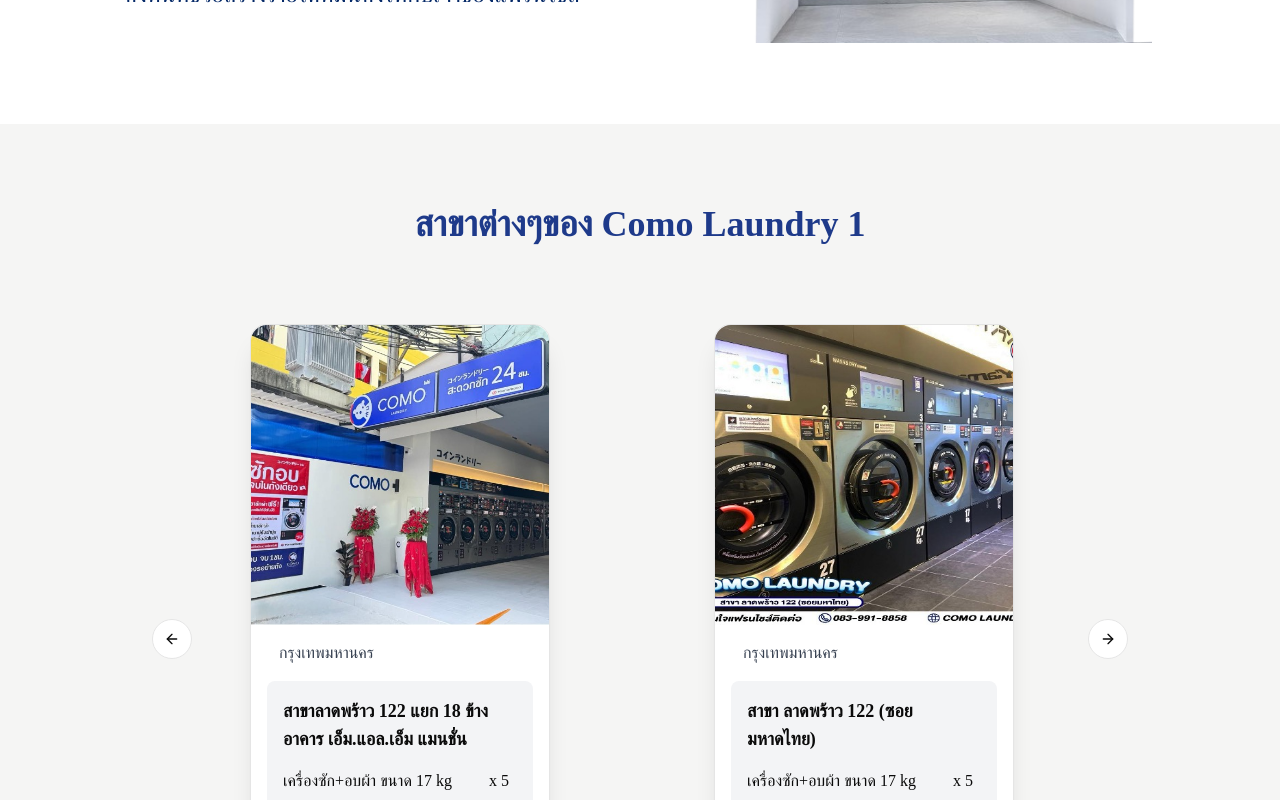
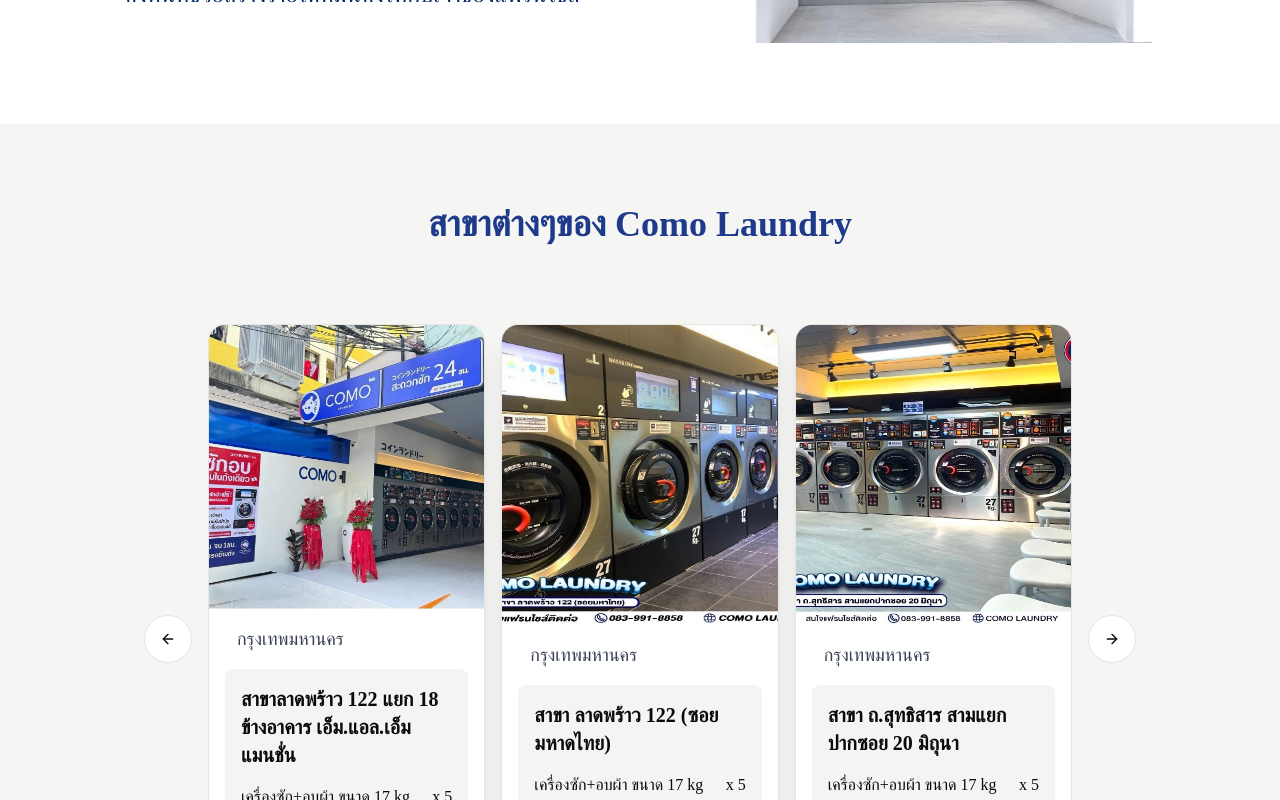
Before and after one commit to martksk/como-laundry, a Next.js app: page / in a window 1280 px wide. Shown: the part 1380-2180 px from the top of the page. Built offline with nearby package versions, Linux system fonts and the light colour scheme; a web font is replaced by a local one.

Commit message:
change franchise section padding

```diff
--- a/package.json
+++ b/package.json
@@ -24,6 +24,7 @@
     "react-dom": "^19.0.0",
     "react-icons": "^5.4.0",
     "react-responsive-carousel": "^3.2.23",
+    "sass": "^1.89.2",
     "tailwind-merge": "^3.0.1",
     "tailwindcss-animate": "^1.0.7",
     "tailwindcss-jun-layout": "^0.8.0"
--- a/src/app/layout.tsx
+++ b/src/app/layout.tsx
@@ -1,5 +1,6 @@
 import type { Metadata } from "next";
 import { Geist, Geist_Mono } from "next/font/google";
+import "@/assets/scss/app.scss";
 import "./globals.css";
 import Navbar from "../components/Navbar";
 import { HomeProvider } from "@/context/homecontext";
--- a/src/app/page.tsx
+++ b/src/app/page.tsx
@@ -163,13 +163,13 @@
         </section>
 
         {/* Franchise */}
-        <div className="bg-stone-100">
+        <div className="bg-stone-100 franchise-container">
           <div className="w-full flex justify-center">
             <h1 className="text-4xl text-center font-bold text-blue-900 mt-20 mb-10">
-              สาขาต่างๆของ Como Laundry 1
+              สาขาต่างๆของ Como Laundry
             </h1>
           </div>
-          <div className="w-full pt-10 py-32 px-4 lg:px-40">
+          <div className="w-full pt-10 py-32">
             <Carousel
               className="w-full relative"
               opts={{
@@ -180,11 +180,11 @@
               <div className="max-w-full mx-4">
                 {" "}
                 {/* Add margin space for the arrows */}
-                <CarouselContent className="w-full -ml-2 md:-ml-4">
+                <CarouselContent className=" -ml-2 md:-ml-4">
                   {franchiseData.map((franchise, index) => (
                     <CarouselItem
                       key={index}
-                      className="basis-full md:basis-1/2 xl1500:basis-1/3 flex-shrink-0 pl-2 md:pl-4"
+                      className="flex-shrink-0 flex-grow-0 sm:basis-full md:basis-1/2 lg:basis-1/3 xl:basis-1/3"
                     >
                       <FranchiseCard machines={[franchise]} />
                     </CarouselItem>
@@ -193,8 +193,9 @@
               </div>
 
               {/* Position arrows outside but still within Carousel component */}
-              <CarouselPrevious className="absolute -left-2 top-1/2 -translate-y-1/2 z-[5] h-8 w-8 lg:h-10 lg:w-10" />
-              <CarouselNext className="absolute -right-2 top-1/2 -translate-y-1/2 z-[5] h-8 w-8 lg:h-10 lg:w-10" />
+              {/* <CarouselPrevious className="absolute -left-2 top-1/2 -translate-y-1/2 z-[5] h-8 w-8 lg:h-10 lg:w-10" /> */}
+              <CarouselPrevious className="w-12 h-12" />
+              <CarouselNext className="w-12 h-12" />
             </Carousel>
           </div>
         </div>
--- /dev/null
+++ b/src/assets/scss/_franchise.scss
@@ -0,0 +1,18 @@
+.franchise-container {
+  padding-left: 12rem;
+  padding-right: 12rem;
+}
+
+@media (min-width: 375px) and (max-width: 767.9px) {
+  .franchise-container {
+    padding-left: 3rem;
+    padding-right: 3rem;
+  }
+}
+
+@media (min-width: 768px) and (max-width: 1024px) {
+  .franchise-container {
+    padding-left: 4rem;
+    padding-right: 4rem;
+  }
+}
--- /dev/null
+++ b/src/assets/scss/app.scss
@@ -0,0 +1 @@
+@import "franchise";
--- a/src/components/FranchiseCard.tsx
+++ b/src/components/FranchiseCard.tsx
@@ -47,9 +47,13 @@
   return (
     <>
       {machines.map((machine, index) => (
+        // <div
+        //   key={index}
+        //   className="xl1500:w-[350px] xl1500:h-[700px] w-[300px] h-[630px] mx-auto bg-white shadow-xl border rounded-2xl flex flex-col"
+        // >
         <div
           key={index}
-          className="xl1500:w-[350px] xl1500:h-[700px] w-[300px] h-[630px] mx-auto bg-white shadow-xl border rounded-2xl flex flex-col"
+          className="xl1500:h-[700px] h-[630px] w-full mx-auto bg-white shadow-xl border rounded-2xl flex flex-col"
         >
           <div className="relative w-full h-[300px]">
             <Image
@@ -63,22 +67,26 @@
 
           <div className="p-4 flex flex-col flex-grow">
             <div className="text-gray-700 mb-4 px-3">
-              <p>{machine.province}</p>
+              <p className="text-sm md:text-base lg:text-lg">
+                {machine.province}
+              </p>
             </div>
 
             <div className="bg-gray-100 p-4 rounded-lg">
-              <h3 className="text-lg font-semibold mb-4">{machine.namefr}</h3>
+              <h3 className="text-base md:text-lg lg:text-xl font-semibold mb-4">
+                {machine.namefr}
+              </h3>
               {machine.weight.map((weight, weightIndex) => (
                 <div className="flex justify-between mb-4" key={weightIndex}>
-                  <span className="pr-2">{`เครื่องซัก+อบผ้า ขนาด ${weight} kg`}</span>
-                  <span className="pr-2">{`x ${machine.count[weightIndex]}`}</span>
+                  <span className="text-xs md:text-sm lg:text-base">{`เครื่องซัก+อบผ้า ขนาด ${weight} kg`}</span>
+                  <span className="text-xs md:text-sm lg:text-base">{`x ${machine.count[weightIndex]}`}</span>
                 </div>
               ))}
             </div>
 
             <div className="flex justify-center mt-auto pt-4">
               <button
-                className="bg-blue-700 hover:bg-blue-800 text-white py-2 px-4 rounded"
+                className="bg-blue-700 hover:bg-blue-800 text-white py-2 px-4 rounded text-sm md:text-base"
                 onClick={() => window.open(machine.gmap, "_blank")}
               >
                 แผนที่ร้าน
```
Also changed, not shown: 1 other file (tests, documents, lock files or other folders).
